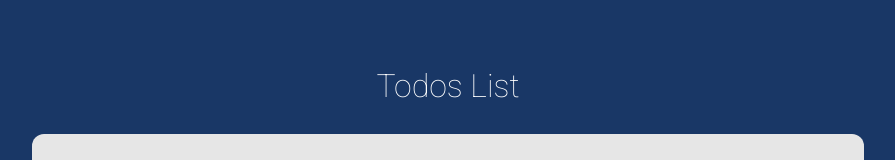
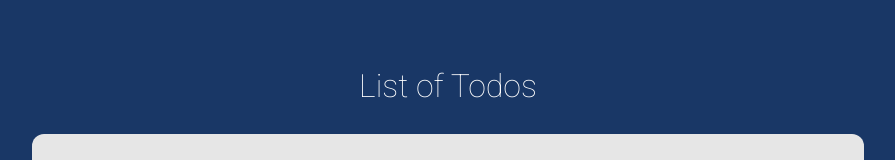
Before and after one commit to jenkrame21/js_todo_app, a React (Create React App) app in the folder js-todo-app/: page / in a window 1280 px wide. Shown: the part 233-393 px from the top of the page, without its empty margins (192-1087 px from the left). Built offline with nearby package versions, Linux system fonts and the light colour scheme.

Commit message:
Removed unnecessary code and comment. Updated h1 tag.

```diff
--- a/js-todo-app/src/components/TodoList.js
+++ b/js-todo-app/src/components/TodoList.js
@@ -6,8 +6,10 @@ function TodoList({ todos, setTodos }) {
     // Removes all todos opposite of done === true
     const filterCompletedTodos = () => {
         setTodos(todos.filter((todo) => !todo.done));
+        // localStorage.removeItem('todos');
     };
 
+    // Toggles between 'No Todos' if todos do not exist and shows 'Delete All Done' button when todos exist
     const toggleDeleteAllCompletedBtn = () => {
         if (!todos.length) {
             return <h3>No Todos</h3>
@@ -19,7 +21,7 @@ function TodoList({ todos, setTodos }) {
 
     return (
         <div className="todoContainer">
-            <h1>Todos List</h1>
+            <h1>List of Todos</h1>
             <ul className="todoList">
                 {todos.map((todo) => (
                     <Todo key={todo.id} setTodos={setTodos} todos={todos} todo={todo}/>
```
